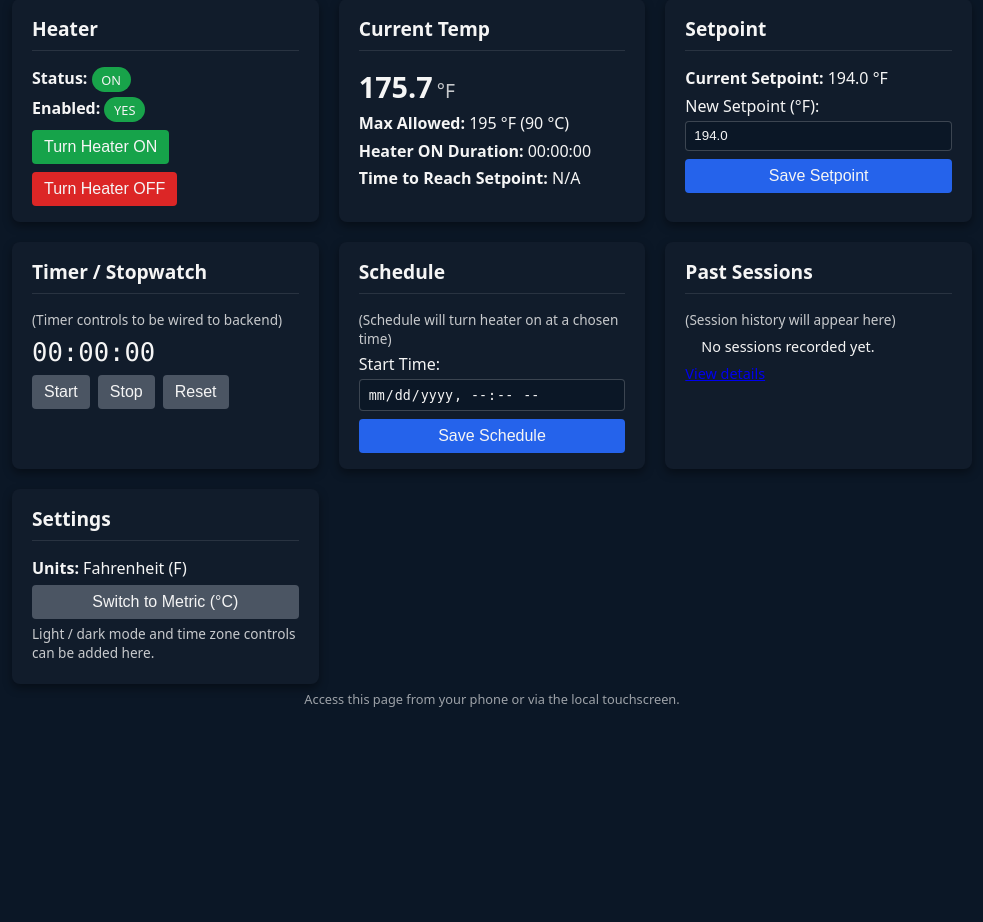
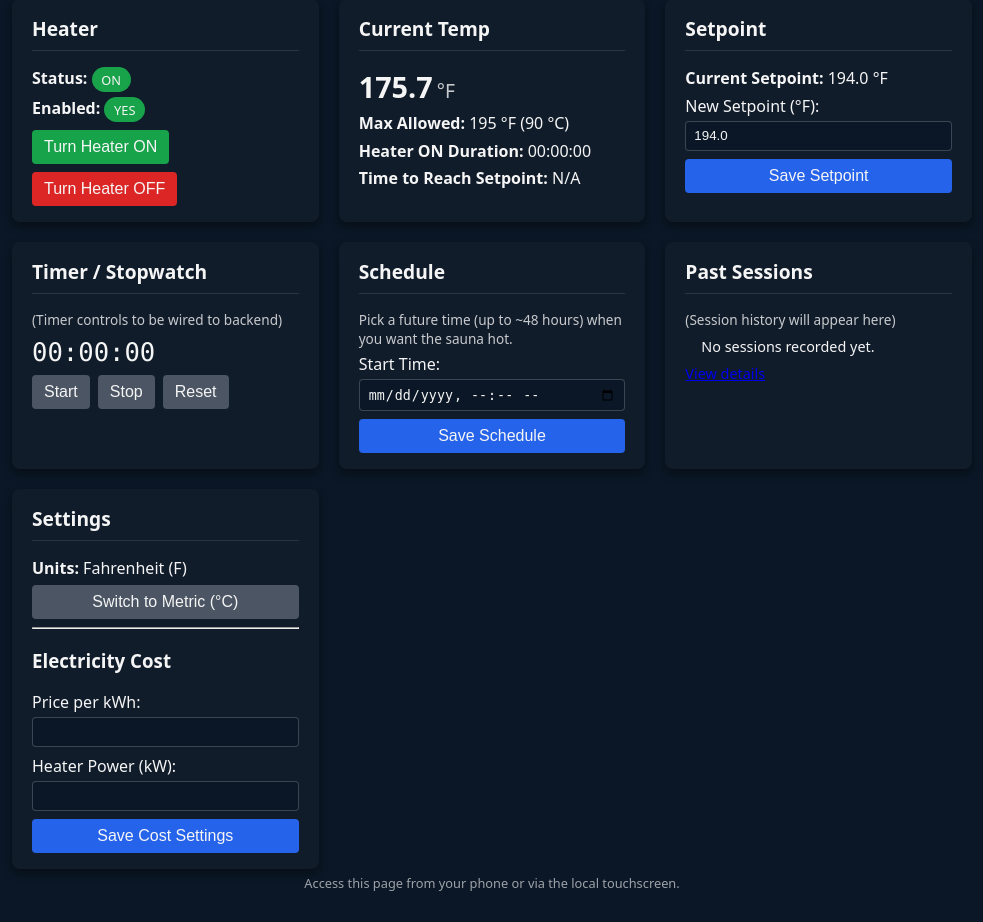
Before and after one commit to SmartBugz/sauna_controller, a Flask app: page / in a window 1280 px wide. Shown: the part 113-1035 px from the top of the page, without its empty margins (148-1131 px from the left). Before the commit the page ends 820 px from the top, so only its background shows below. Run offline with Flask 3, Linux system fonts and the light colour scheme.

Commit message:
Add scheduling and cost configuration features to Smart Sauna Controller
- Implemented a one-shot scheduling feature for heater activation.
- Added cost configuration for electricity pricing and heater power.
- Updated UI to allow users to set schedules and configure costs.
- Enhanced state management to track scheduling and cost settings.

```diff
--- a/main.py
+++ b/main.py
@@ -73,6 +73,57 @@ def heater_confirm_continue():
     return redirect(url_for("index"))
 
 
+@app.route("/schedule", methods=["POST"])
+def set_schedule():
+    """Set or clear a simple one-shot schedule.
+
+    Expects an ISO datetime-local string in the form field "schedule_time".
+    For now we trust the client's clock; in a real system we'd handle
+    time zones explicitly. We enforce a maximum horizon of 48 hours.
+    """
+    value = request.form.get("schedule_time")
+    if not value:
+        controller.set_schedule(None)
+        return redirect(url_for("index"))
+
+    try:
+        # datetime-local comes as 'YYYY-MM-DDTHH:MM'
+        from datetime import datetime
+
+        dt = datetime.fromisoformat(value)
+        now = datetime.now(dt.tzinfo) if dt.tzinfo else datetime.now()
+        delta = dt - now
+        max_horizon_sec = 48 * 3600
+        if delta.total_seconds() <= 0 or delta.total_seconds() > max_horizon_sec:
+            # Out of allowed window; clear schedule
+            controller.set_schedule(None)
+        else:
+            controller.set_schedule(now.timestamp() + delta.total_seconds())
+    except Exception:
+        # On parse error, just clear schedule
+        controller.set_schedule(None)
+
+    return redirect(url_for("index"))
+
+
+@app.route("/cost_config", methods=["POST"])
+def cost_config():
+    """Update electricity cost and heater power configuration."""
+    def _parse_float(name: str):
+        raw = request.form.get(name)
+        if not raw:
+            return None
+        try:
+            return float(raw)
+        except (TypeError, ValueError):
+            return None
+
+    price = _parse_float("price_per_kwh")
+    power = _parse_float("heater_power_kw")
+    controller.set_cost_config(price, power)
+    return redirect(url_for("index"))
+
+
 if __name__ == "__main__":
     # NOTE: For development only. In production, use gunicorn/uwsgi.
     # host="0.0.0.0" makes it accessible from other devices on the network.
--- a/sauna_state.json
+++ b/sauna_state.json
@@ -1,5 +1,9 @@
 {
   "desired_temp": 90.0,
   "heater_enabled": true,
-  "use_imperial": true
+  "use_imperial": true,
+  "scheduled_start_at": null,
+  "avg_heatup_rate_c_per_sec": null,
+  "price_per_kwh": null,
+  "heater_power_kw": null
 }
--- a/templates/index.html
+++ b/templates/index.html
@@ -98,15 +98,18 @@
                 </div>
             </section>
 
-            <!-- Schedule widget (UI only for now) -->
+            <!-- Schedule widget -->
             <section class="widget widget-schedule">
                 <h2>Schedule</h2>
-                <p class="widget-note">(Schedule will turn heater on at a chosen time)</p>
-                <form method="post" action="#" class="schedule-form">
+                <p class="widget-note">Pick a future time (up to ~48 hours) when you want the sauna hot.</p>
+                <form method="post" action="{{ url_for('set_schedule') }}" class="schedule-form">
                     <label for="schedule_time">Start Time:</label>
-                    <input type="datetime-local" id="schedule_time" name="schedule_time" disabled />
-                    <button type="submit" class="btn" disabled>Save Schedule</button>
+                    <input type="datetime-local" id="schedule_time" name="schedule_time" />
+                    <button type="submit" class="btn">Save Schedule</button>
                 </form>
+                {% if state.scheduled_start_at %}
+                <p class="widget-note">A one-shot schedule is active.</p>
+                {% endif %}
             </section>
 
             <!-- Past sessions widget (UI placeholder) -->
@@ -132,7 +135,34 @@
                     </button>
                 </form>
 
-                <p class="widget-note">Light / dark mode and time zone controls can be added here.</p>
+                <hr />
+                <h3>Electricity Cost</h3>
+                <form method="post" action="{{ url_for('cost_config') }}" class="setpoint-form">
+                    <label for="price_per_kwh">Price per kWh:</label>
+                    <input
+                        type="number"
+                        step="0.0001"
+                        id="price_per_kwh"
+                        name="price_per_kwh"
+                        value="{{ state.price_per_kwh if state.price_per_kwh is not none else '' }}"
+                    />
+                    <label for="heater_power_kw">Heater Power (kW):</label>
+                    <input
+                        type="number"
+                        step="0.1"
+                        id="heater_power_kw"
+                        name="heater_power_kw"
+                        value="{{ state.heater_power_kw if state.heater_power_kw is not none else '' }}"
+                    />
+                    <button type="submit" class="btn">Save Cost Settings</button>
+                </form>
+
+                {% if state.estimated_cost_current_session is defined %}
+                <p class="widget-note">
+                    Estimated cost this session (so far):
+                    <strong>{{ state.estimated_cost_current_session }}</strong>
+                </p>
+                {% endif %}
             </section>
         </div>
 
```
Also changed, not shown: sauna_controller.py (+101 -8 lines).
